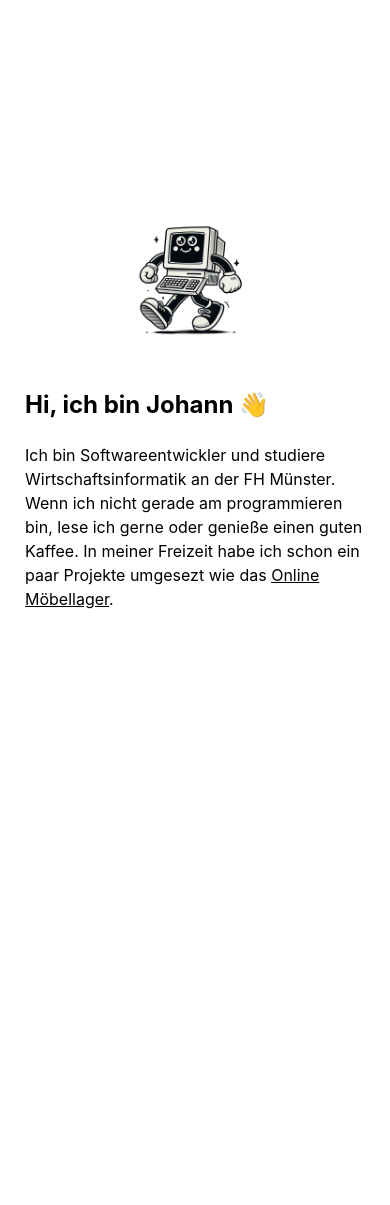
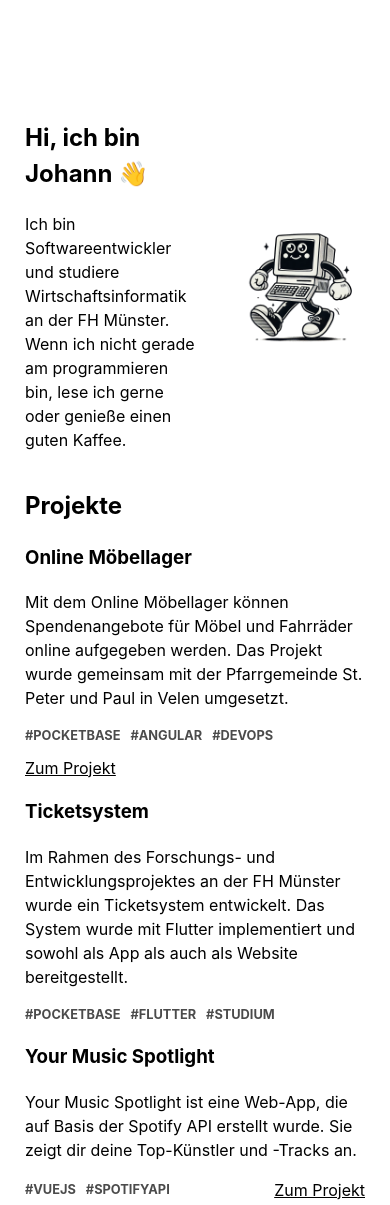
Before and after one commit to johann-vu/jvue-home, a plain HTML site: page index.html in a window 390 px wide. Before the commit the page ends 844 px from the top, so only its background shows below. Drawn offline with Linux system fonts and the light colour scheme.

Commit message:
Refactor layout and enhance project descriptions in index.html; update styles for improved responsiveness

```diff
--- a/index.html
+++ b/index.html
@@ -8,19 +8,57 @@
   </head>
   <body>
     <div class="wrapper">
-      <div class="text-container">
-        <h2>Hi, ich bin Johann 👋</h2>
-        <p>
-          Ich bin Softwareentwickler und studiere Wirtschaftsinformatik an der
-          FH Münster. Wenn ich nicht gerade am programmieren bin, lese ich gerne
-          oder genieße einen guten Kaffee. In meiner Freizeit habe ich schon ein
-          paar Projekte umgesezt wie das
-          <a href="https://online-moebellager.de" target="_blank"
-            >Online Möbellager</a
-          >.
-        </p>
+      <div class="container">
+        <div class="text-container">
+          <h2>Hi, ich bin Johann 👋</h2>
+          <p>
+            Ich bin Softwareentwickler und studiere Wirtschaftsinformatik an der
+            FH Münster. Wenn ich nicht gerade am programmieren bin, lese ich
+            gerne oder genieße einen guten Kaffee.
+          </p>
+        </div>
+        <img
+          class="image"
+          src="assets/image.png"
+          alt="Ein lächelnder Computer"
+        />
       </div>
-      <img class="image" src="assets/image.png" alt="Ein lächelnder Computer" />
+      <h2>Projekte</h2>
+      <h3>Online Möbellager</h3>
+      <p>
+        Mit dem Online Möbellager können Spendenangebote für Möbel und Fahrräder
+        online aufgegeben werden. Das Projekt wurde gemeinsam mit der
+        Pfarrgemeinde St. Peter und Paul in Velen umgesetzt.
+      </p>
+      <div class="tag-container">
+        <span class="tag">#Pocketbase</span>
+        <span class="tag">#Angular</span>
+        <span class="tag">#DevOps</span>
+        <div class="spacer"></div>
+        <a href="https://online-moebellager.de">Zum Projekt</a>
+      </div>
+      <h3>Ticketsystem</h3>
+      <p>
+        Im Rahmen des Forschungs- und Entwicklungsprojektes an der FH Münster
+        wurde ein Ticketsystem entwickelt. Das System wurde mit Flutter
+        implementiert und sowohl als App als auch als Website bereitgestellt.
+      </p>
+      <div class="tag-container">
+        <span class="tag">#Pocketbase</span>
+        <span class="tag">#Flutter</span>
+        <span class="tag">#Studium</span>
+      </div>
+      <h3>Your Music Spotlight</h3>
+      <p>
+        Your Music Spotlight ist eine Web-App, die auf Basis der Spotify API
+        erstellt wurde. Sie zeigt dir deine Top-Künstler und -Tracks an.
+      </p>
+      <div class="tag-container">
+        <span class="tag">#VueJS</span>
+        <span class="tag">#SpotifyAPI</span>
+        <div class="spacer"></div>
+        <a href="https://online-moebellager.de">Zum Projekt</a>
+      </div>
     </div>
   </body>
 </html>
--- a/style.css
+++ b/style.css
@@ -11,20 +11,20 @@ body {
 	line-height: 1.5;
 	color: var(--text-color);
 	text-align: left;
-	display: flex;
-	justify-content: center;
-	align-items: center;
-	height: 100vh;
+	min-height: 100vh;
 	background-color: var(--background-color);
 }
 
+.wrapper {
+	max-width: 500px;
+	width: 100%;
+	margin: 100px auto;
+}
 
-.wrapper {
+.container {
 	display: flex;
 	align-items: center;
 	justify-content: space-between;
-	width: 100%;
-	max-width: 500px;
 	gap: 50px;
 }
 
@@ -35,6 +35,25 @@ body {
 
 a {
 	color: var(--text-color);
+}
+
+.tag-container {
+	display: flex;
+	align-items: center;
+	gap: 10px;
+	width: 100%;
+	flex-wrap: wrap;
+}
+
+.spacer {
+	flex: 1;
+}
+
+.tag {
+	text-transform: uppercase;
+	font-size: 0.8rem;
+	font-weight: 700;
+	opacity: 0.7;
 }
 
 @media screen and (max-width: 600px) {
```
